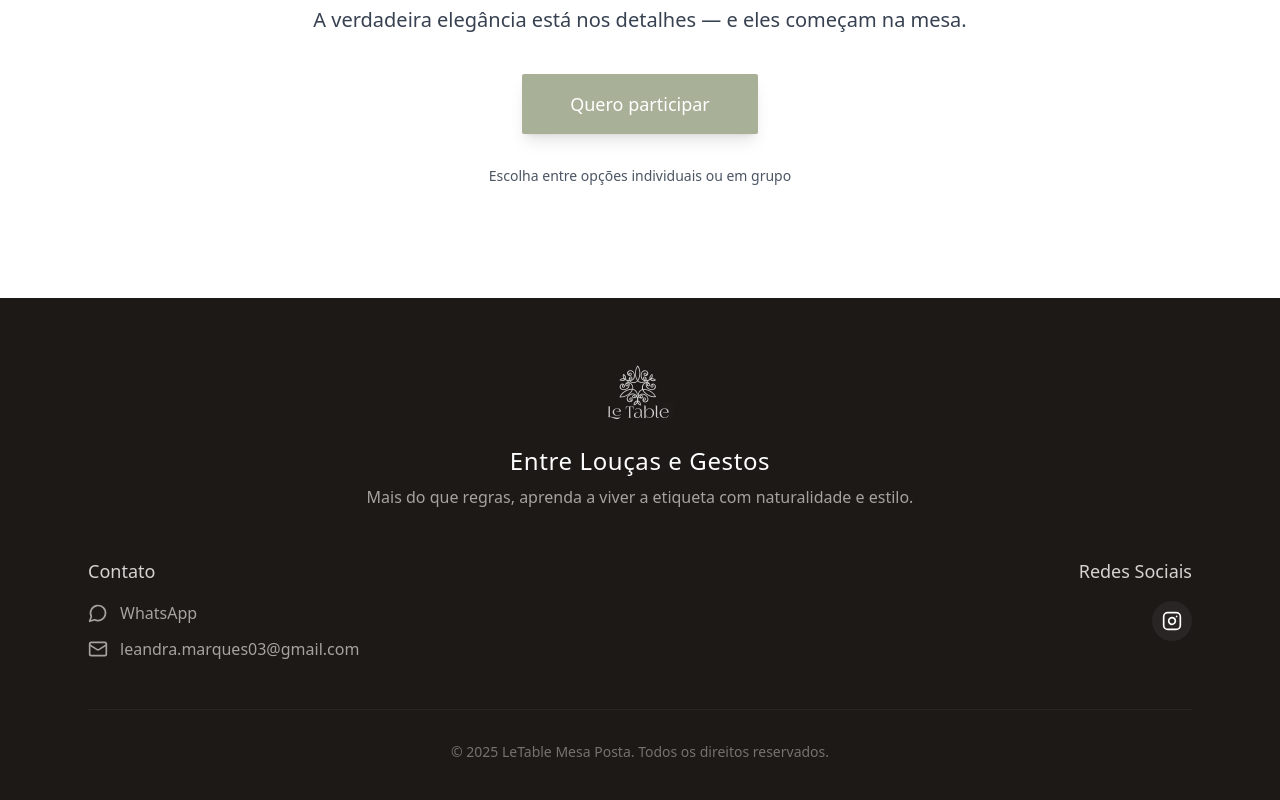
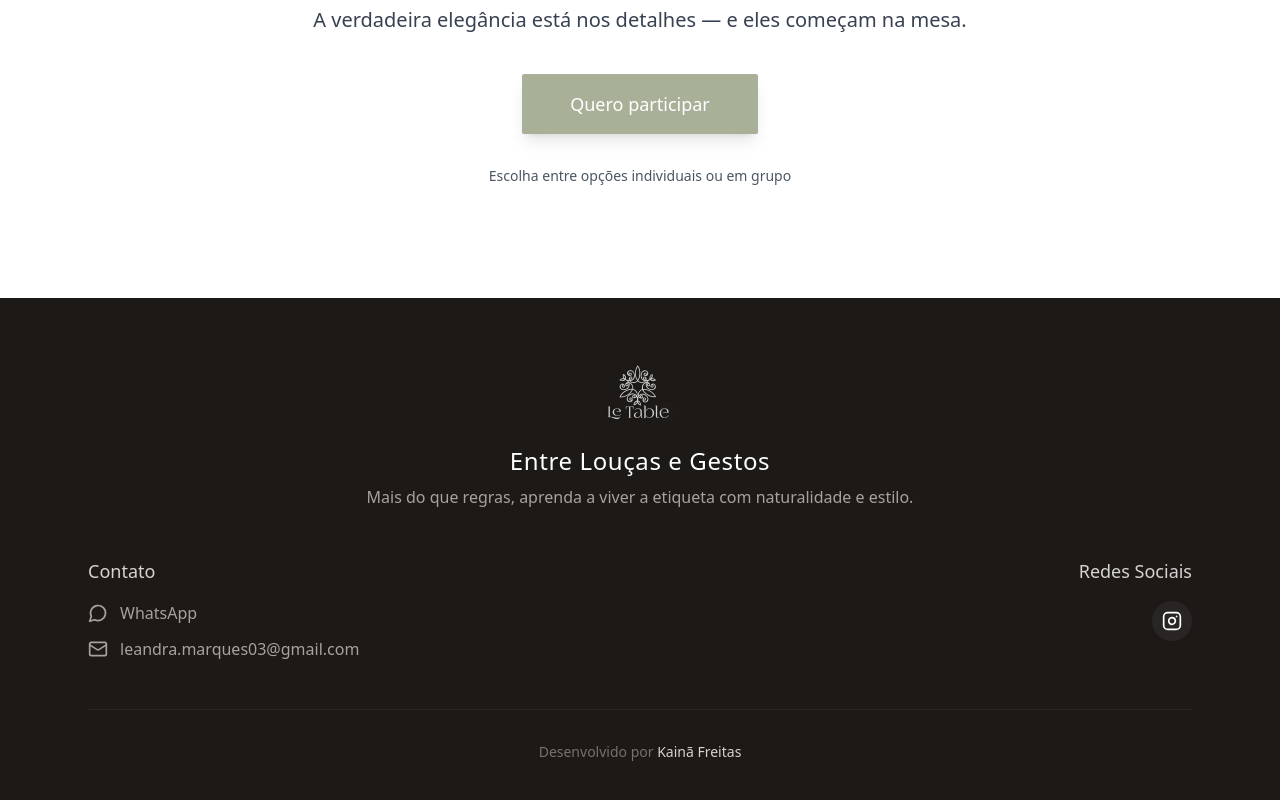
Before and after one commit to kainamf/entre-loucas-e-gestos, a React (Vite) app: page / in a window 1280 px wide. Shown: the part 5056-5856 px from the top of the page. Built offline with nearby package versions, Linux system fonts and the light colour scheme.

Commit message:
fix: Update footer to credit developer with LinkedIn link

```diff
--- a/src/components/Footer.tsx
+++ b/src/components/Footer.tsx
@@ -59,7 +59,16 @@
 
         <div className="border-t border-stone-800 pt-8 text-center">
           <p className="text-stone-500 text-sm font-light">
-            © 2025 LeTable Mesa Posta. Todos os direitos reservados.
+            Desenvolvido por{' '}
+            <a
+              href="https://www.linkedin.com/in/kainafreitas/"
+              target="_blank"
+              rel="noopener noreferrer"
+              className="text-stone-300 hover:underline"
+              aria-label="LinkedIn Kainã Freitas"
+            >
+              Kainã Freitas
+            </a>
           </p>
         </div>
       </div>
```
